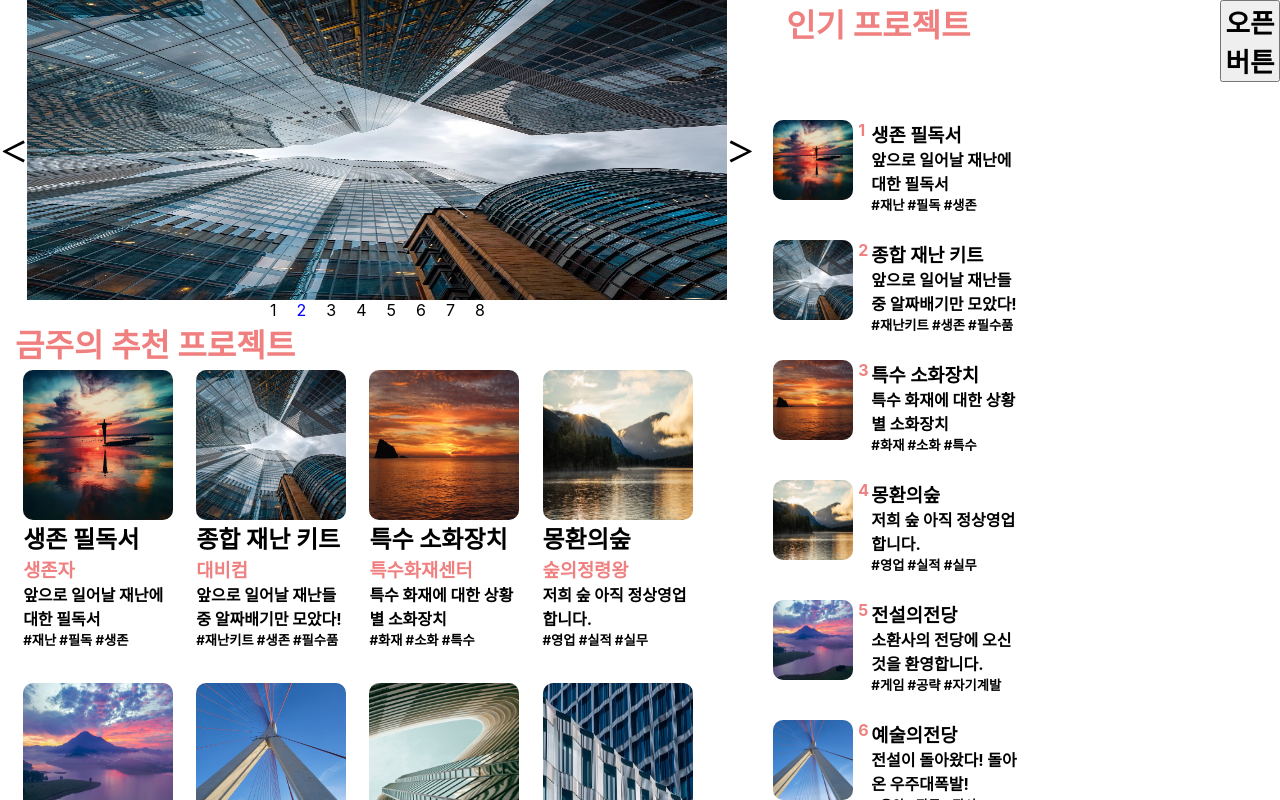
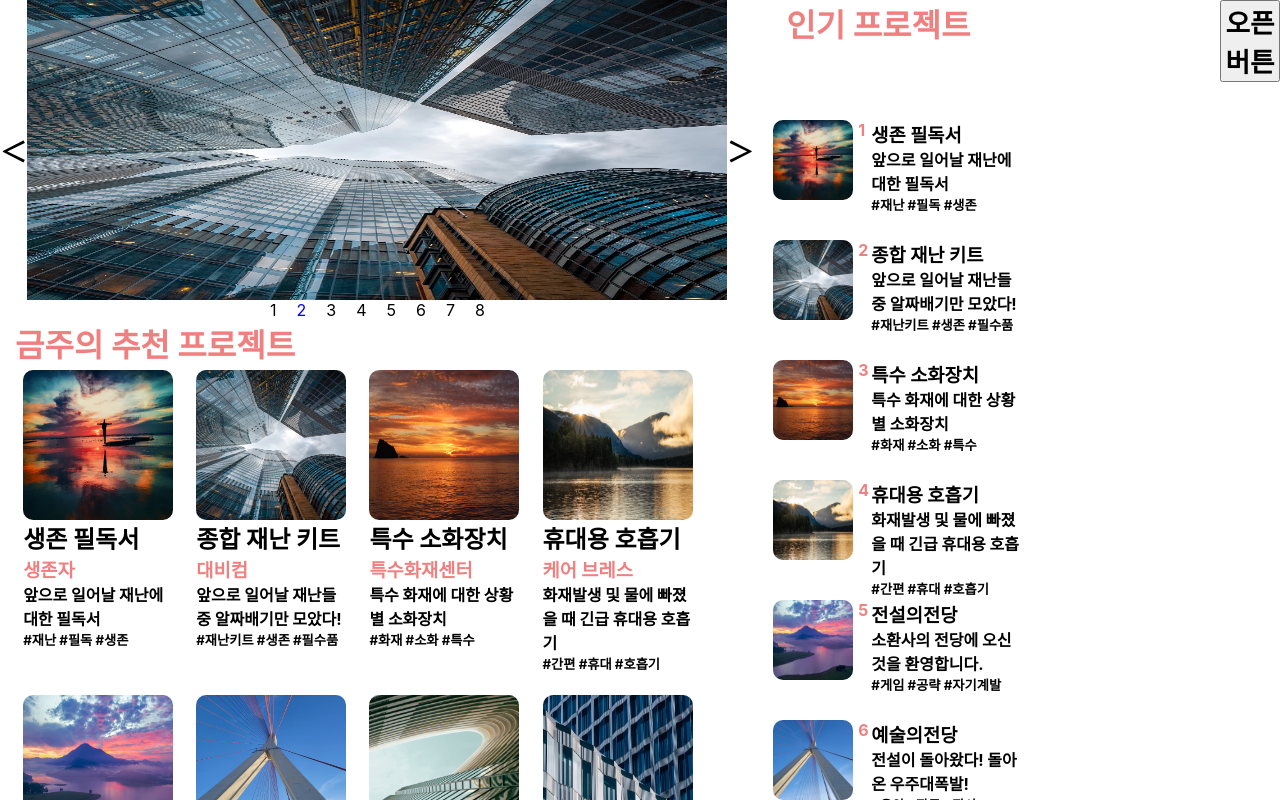
Before and after one commit to dova12770/1st-project, a React (Create React App) app: page / in a window 1280 px wide. Shown: the top 800 px of the page. Built offline with nearby package versions, Linux system fonts and the light colour scheme.

Commit message:
24.12.05 첫번째 저장

```diff
--- a/src/components/CreatorInfo.js
+++ b/src/components/CreatorInfo.js
@@ -25,10 +25,10 @@ const Creatorinfo=[
     },
     {
         id: 4,
-        title : '몽환의숲',
-        company : '숲의정령왕',
-        subtitle: "저희 숲 아직 정상영업 합니다.",
-        tag : ['#영업 ', '#실적 ', '#실무 ']
+        title : '휴대용 호흡기',
+        company : '케어 브레스',
+        subtitle: "화재발생 및 물에 빠졌을 때 긴급 휴대용 호흡기",
+        tag : ['#간편 ', '#휴대 ', '#호흡기 ']
     },
     {
         id: 5,
--- a/src/css/More.css
+++ b/src/css/More.css
@@ -17,7 +17,7 @@
 }
 
 .cardcontainer{
-    margin: 0px;
+    margin: 0 auto ;
     padding: 0px;
     display: flex;
     flex-direction: row;
```
